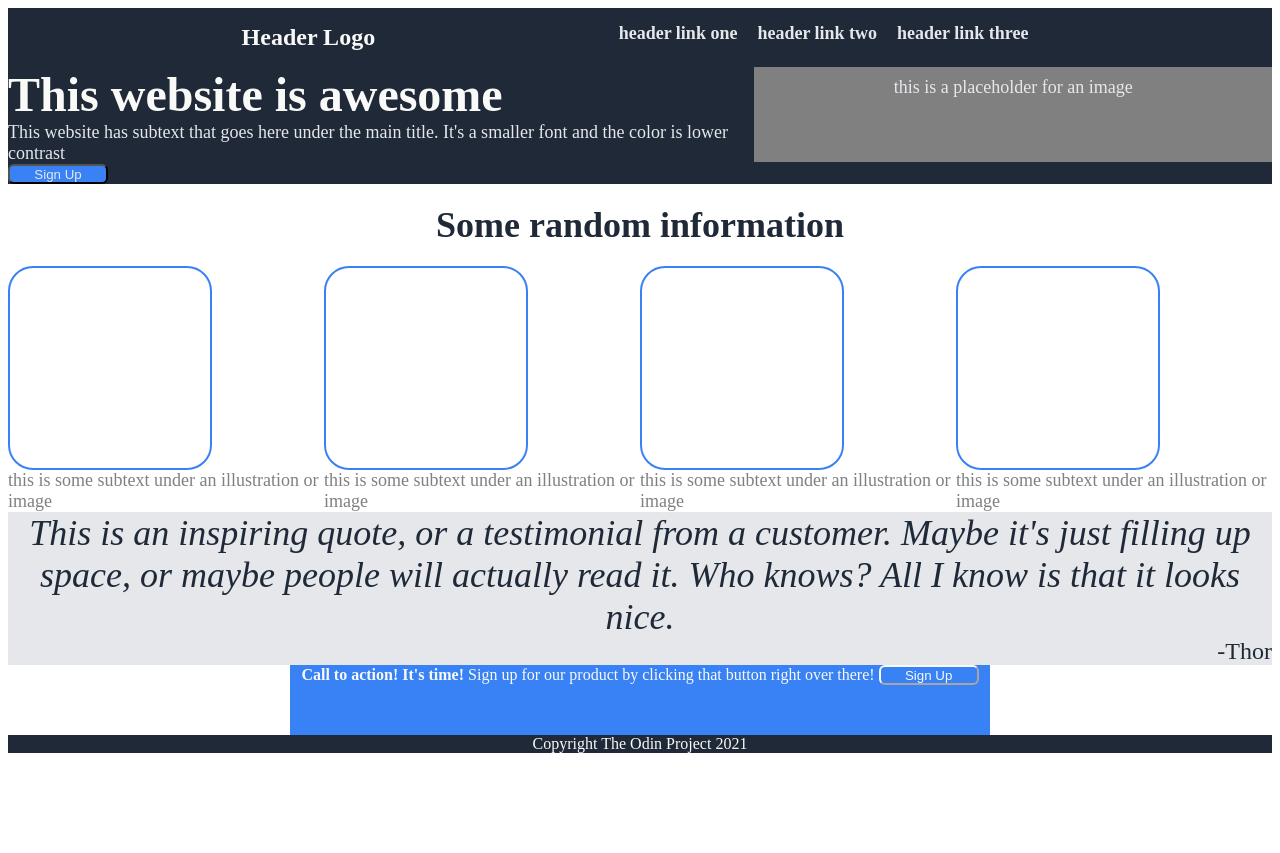
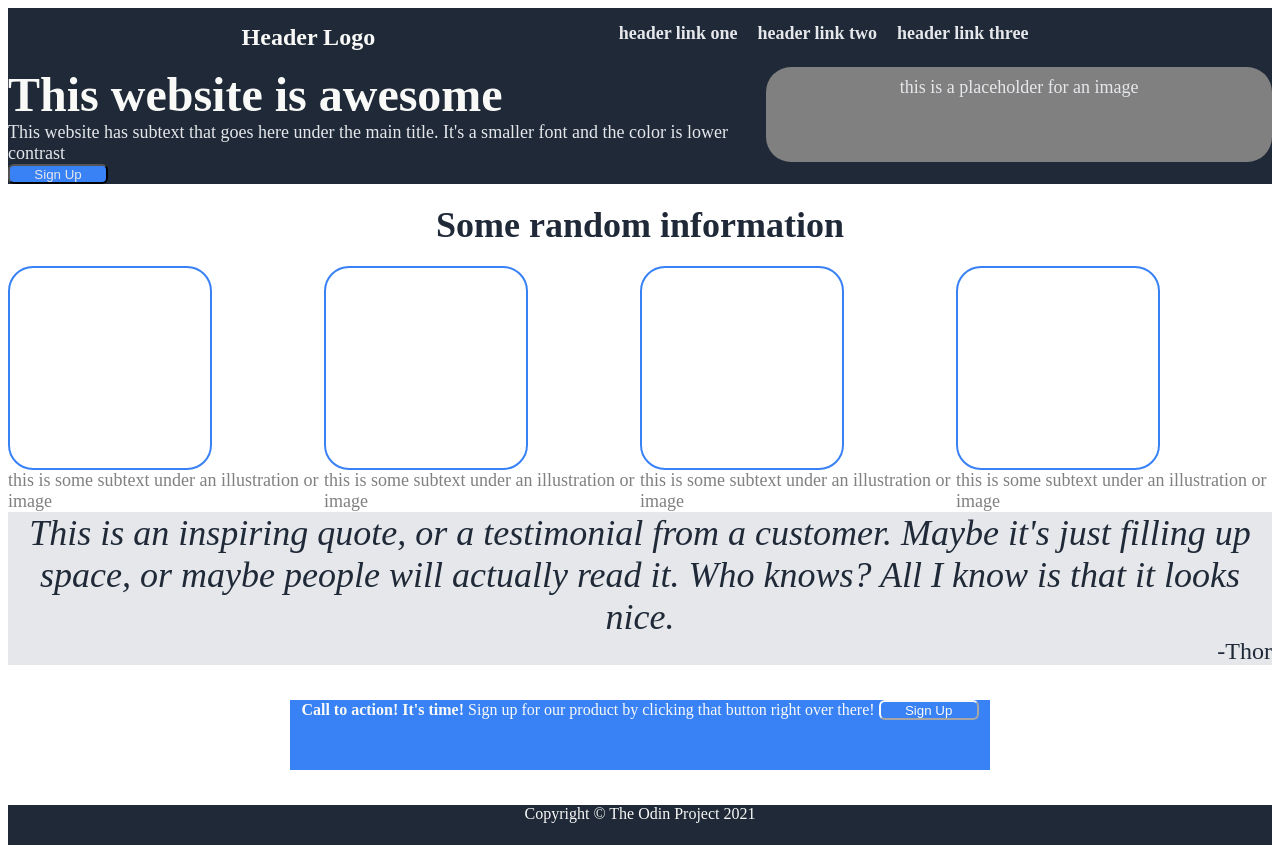
Before and after one commit to YassirAC/landing-page, a plain HTML site: page index.html in a window 1280 px wide. Before the commit the page ends 800 px from the top, so only its background shows below. Drawn offline with Linux system fonts and the light colour scheme.

Commit message:
Minor changes

```diff
--- a/index.html
+++ b/index.html
@@ -60,7 +60,7 @@
 
  </div>
 
- <div class="footer">Copyright The Odin Project 2021</div>
+ <div class="footer">Copyright © The Odin Project 2021</div>
 
 
 </body>
--- a/style.css
+++ b/style.css
@@ -3,6 +3,7 @@
     text-align: center;
     justify-content: space-evenly;
     background-color: #1f2937;
+
 }
 
 .subheader{
@@ -10,6 +11,7 @@
     text-align: end;
     justify-content: space-evenly;
     background-color: #1f2937;
+
 }
 
 h1{
@@ -26,6 +28,7 @@ h2{
 .container1{
     background-color: #1f2937;
     display: flex;
+
 }
 
 .intro{
@@ -58,10 +61,11 @@ button{
     padding: 10px 20px;
     background-color: grey;
     height: 75px;
-    width: 500px;
+    width: 480px;
     text-align: center;
     justify-content: center;
     display: flex;
+    border-radius: 25px;
 }
 
 .container2{
@@ -119,6 +123,7 @@ button{
     display: flex;
     justify-content: center;
     align-items: center;
+    height: 140px;
 }
 
 .advert{
@@ -143,4 +148,5 @@ button{
     color: #F9FAF8;
     font-size: 16px;
     text-align: center;
+    height:40px
 }
```
